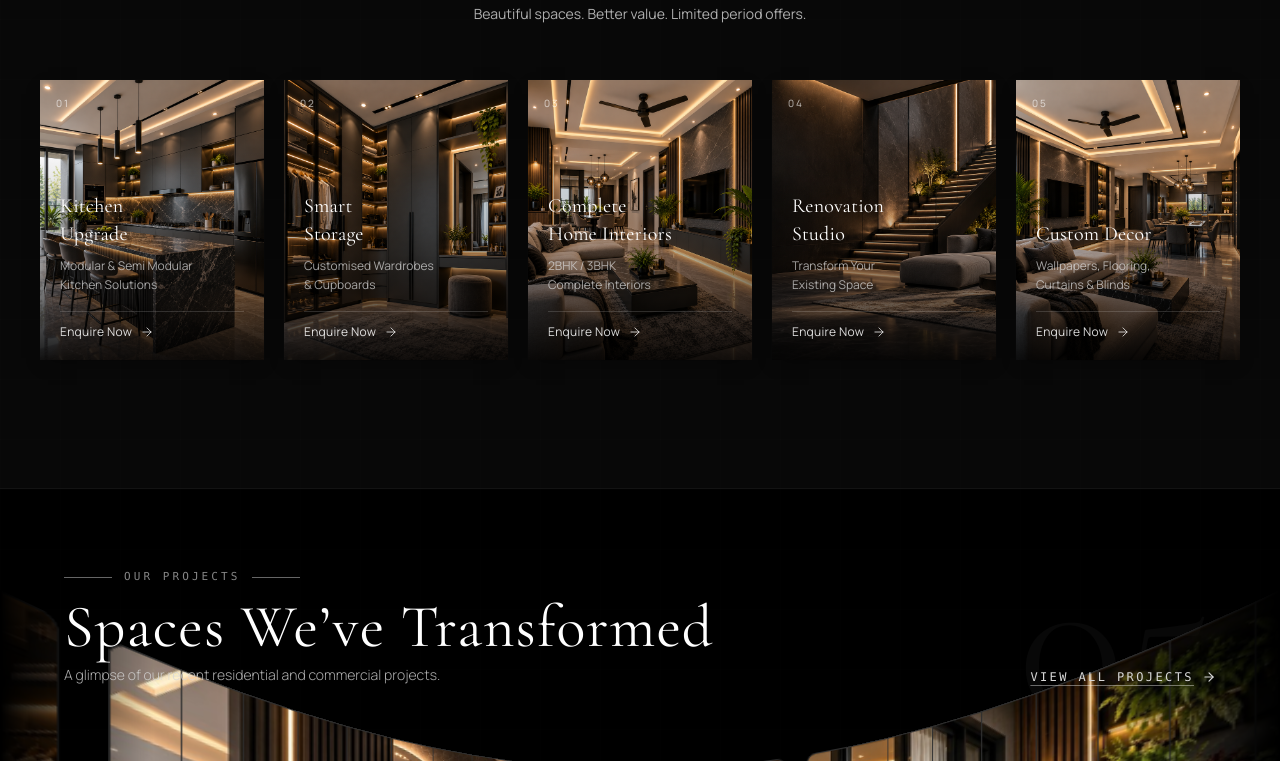
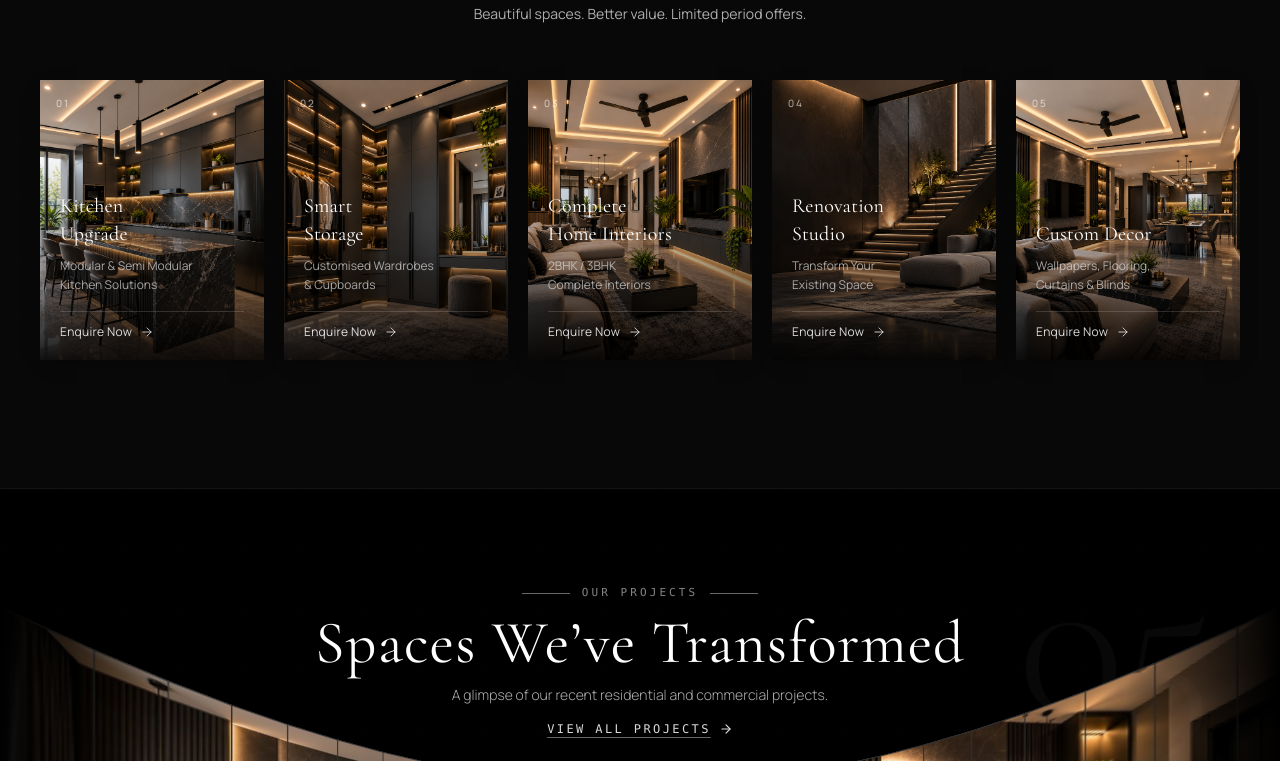
Before and after one commit to tillu370/SD-CLASSIC-INTERIORS, a React (Vite) app: page / in a window 1280 px wide. Shown: the part 5038-5799 px from the top of the page. Built offline with nearby package versions, Linux system fonts and the light colour scheme.

Commit message:
style: center header text and slow down 3D cylinder revolution speed in PortfolioGallery

```diff
--- a/src/components/PortfolioGallery.tsx
+++ b/src/components/PortfolioGallery.tsx
@@ -113,21 +113,20 @@ export const PortfolioGallery: React.FC = () => {
       {/* Full-Screen Tilted 3D Cylindrical Grid Hero */}
       <TiltedGridHero
         images={images}
-        speed={4}
+        speed={7.5}
         tileHeight={42}
         aspectRatio={16 / 10}
         gap={6}
-        axis={56}
+        axis={58}
         curve={80}
         fade={12}
         className="relative w-full h-screen min-h-[700px] flex flex-col justify-between"
       >
-        {/* Header Overlay (Clean, Original Text, No Clutter) */}
-        <div className="relative z-10 w-full pt-16 sm:pt-20 px-6 sm:px-10 lg:px-16 pointer-events-auto">
-          <div className="max-w-7xl mx-auto flex flex-col sm:flex-row items-center sm:items-end justify-between gap-6">
-            <div className="text-center sm:text-left">
+        {/* Header Overlay (Centered Clean Text) */}
+        <div className="relative z-10 w-full pt-16 sm:pt-24 px-6 sm:px-10 pointer-events-auto text-center">
+          <div className="max-w-3xl mx-auto flex flex-col items-center justify-center">
             {/* Eyebrow: —— OUR PROJECTS —— */}
-              <div className="flex items-center justify-center sm:justify-start space-x-3 mb-3">
+            <div className="flex items-center justify-center space-x-3 mb-3">
               <div className="w-8 sm:w-12 h-[1px] bg-white/40" />
               <span className="text-[10px] sm:text-[11px] font-mono font-medium tracking-[0.28em] uppercase text-mid-grey">
                 OUR PROJECTS
@@ -136,22 +135,21 @@ export const PortfolioGallery: React.FC = () => {
             </div>
 
             {/* Headline: Spaces We’ve Transformed */}
-              <h2 className="text-3xl sm:text-5xl lg:text-6xl font-serif font-normal tracking-[0.02em] text-white leading-tight mb-2">
+            <h2 className="text-3xl sm:text-5xl lg:text-6xl font-serif font-normal tracking-[0.02em] text-white leading-tight mb-3">
               Spaces We’ve Transformed
             </h2>
 
             {/* Subtitle */}
-              <p className="text-xs sm:text-sm font-sans font-light text-light-grey/80 leading-relaxed max-w-xl">
+            <p className="text-xs sm:text-sm font-sans font-light text-light-grey/80 leading-relaxed max-w-xl mx-auto mb-4">
               A glimpse of our recent residential and commercial projects.
             </p>
-            </div>
 
             {/* View All Projects Action */}
             <a
               href={BRAND_INFO.social.instagram}
               target="_blank"
               rel="noopener noreferrer"
-              className="inline-flex items-center space-x-2 text-xs font-mono font-medium tracking-[0.2em] uppercase text-light-grey hover:text-white transition-colors underline underline-offset-4 decoration-white/40 hover:decoration-white shrink-0"
+              className="inline-flex items-center space-x-2 text-xs font-mono font-medium tracking-[0.2em] uppercase text-light-grey hover:text-white transition-colors underline underline-offset-4 decoration-white/40 hover:decoration-white"
             >
               <span>VIEW ALL PROJECTS</span>
               <ArrowRight className="w-3.5 h-3.5" />
```
Lines whose indentation alone changed are shown as unchanged.
